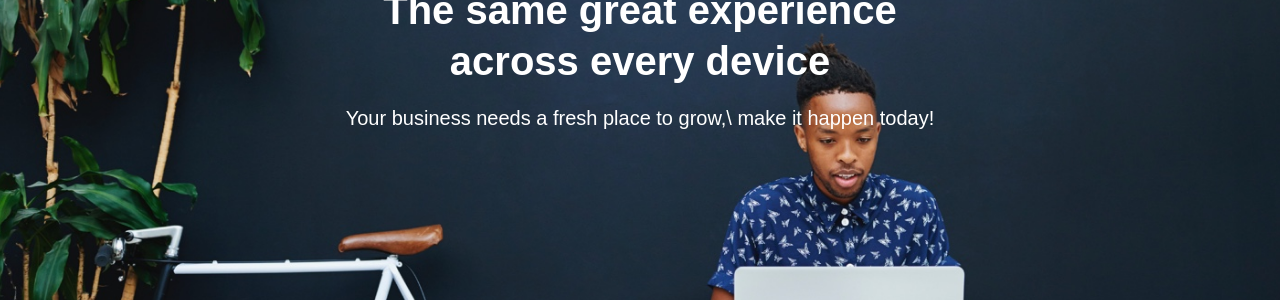
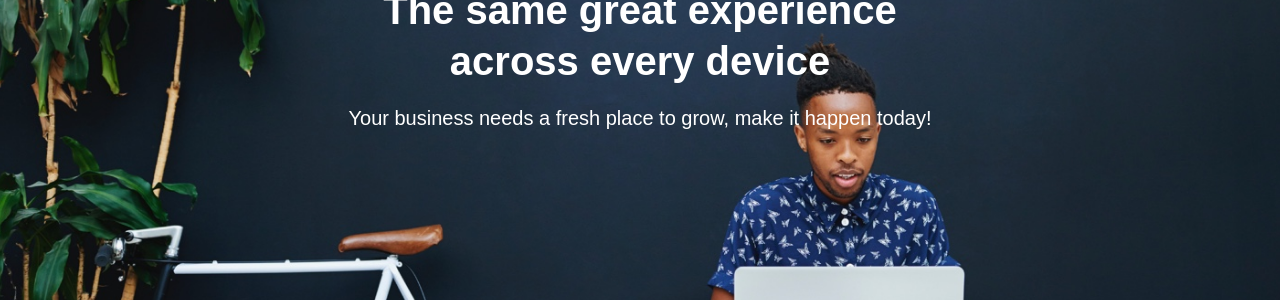
Before and after one commit to basekit-templates/partners-template, a Jekyll site: the page built from index.md, in a window 1280 px wide and 900 px high. Shown: the part 435-735 px from the top of the window. Built offline with Jekyll 4.4.1, drawn with Linux system fonts in a browser that asks for light colours.

```diff
--- a/index.md
+++ b/index.md
@@ -4,9 +4,7 @@ excerpt: Home page
 intro:
   logo_path: https://avatars0.githubusercontent.com/u/1006602?s=100
   heading: The same great experience<br/> across every device
-  description: |-
-    Your business needs a fresh place to grow,\
-    make it happen today!
+  description: Your business needs a fresh place to grow,  make it happen today!
   background_path: "/uploads/background-hero.jpg"
   background_colour: "#333333"
   footer: Something
```
